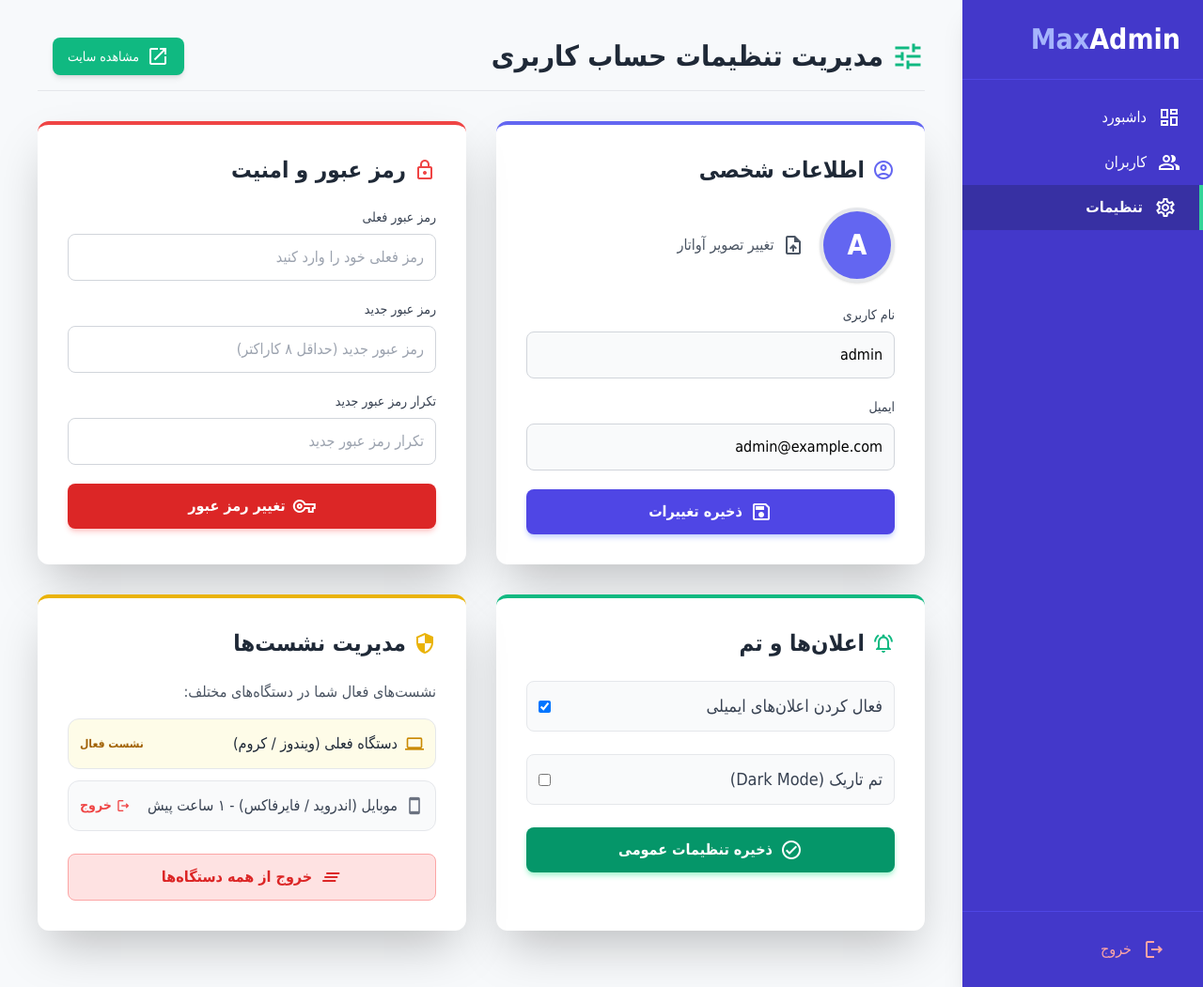
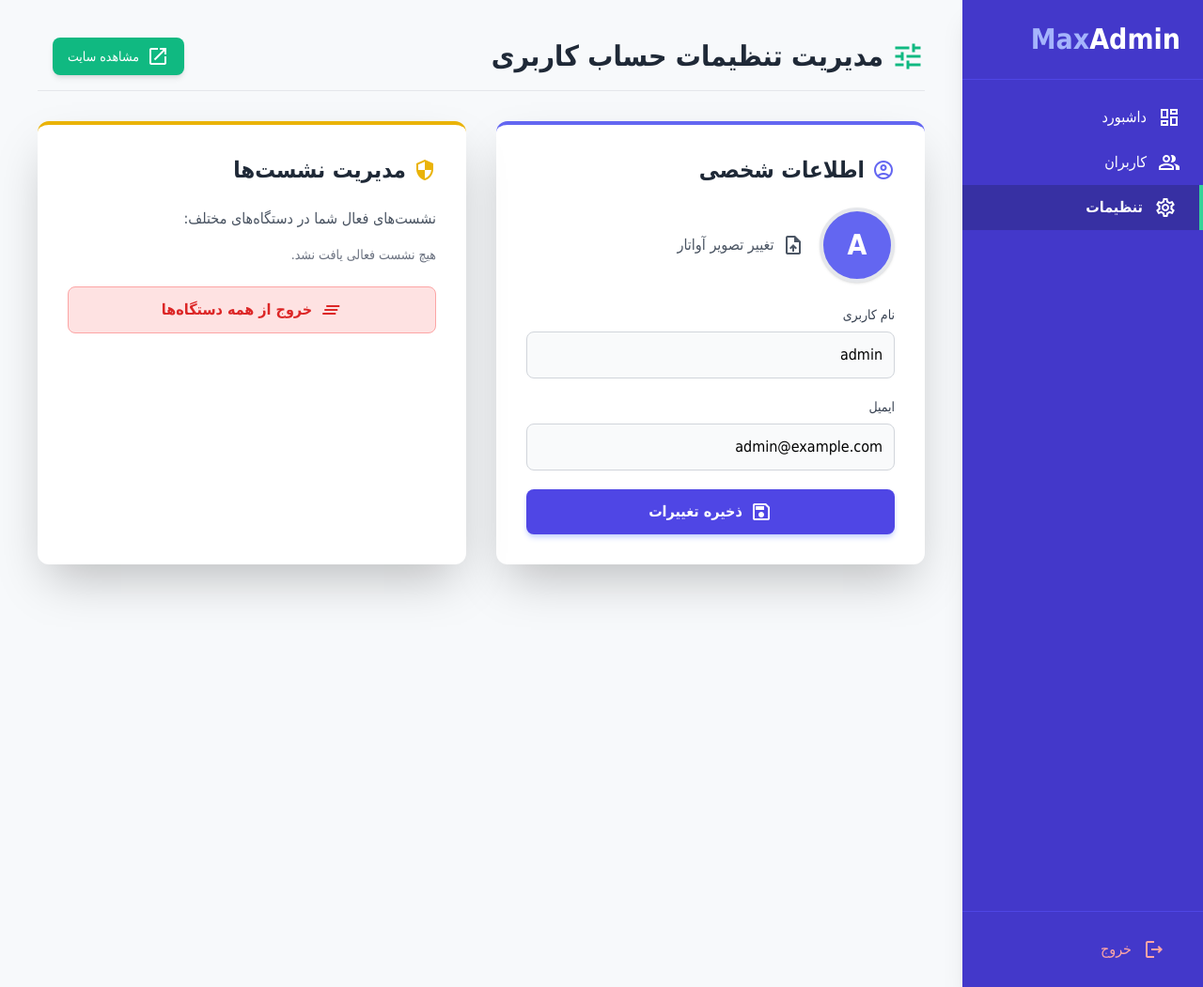
Before and after one commit to amiryousef87/first-project-from-max, a Flask app: page /setting in a window 1280 px wide. Shown: the whole page at 94% size. Run offline with Flask 3, Linux system fonts and the light colour scheme; a user stored in the database is signed in; data that the repository does not hold is empty; some libraries are stand-ins or nearby versions.

Commit message:
نشست های فعال از سمت دیتا و بک میاین از طریق لاگین

```diff
--- a/app.py
+++ b/app.py
@@ -19,7 +19,11 @@ from flask_migrate import Migrate
 from sqlalchemy import text
 from werkzeug.security import generate_password_hash, check_password_hash
 from werkzeug.utils import secure_filename, safe_join
-from models import db, Project, Product, User
+from models import db, Project, Product, User, Session
+from user_agents import parse
+from datetime import datetime, timedelta
+from app import db
+
 
 import numpy as np
 import matplotlib
@@ -110,11 +114,7 @@ def inject_direction():
     return {"current_lang": lang, "dir": "rtl" if lang == "fa" else "ltr"}
 
 
-
-
-
 # Project model for dashboard-managed projects
-
 
 
 @login_manager.user_loader
@@ -149,7 +149,10 @@ def users():
 @app.route("/setting")
 @login_required
 def setting():
-    return render_template("setting.html", user=current_user)
+    clean_expired_sessions(hours=24)
+    sessions = Session.query.filter_by(user_id=current_user.id).order_by(
+        Session.last_active.desc()).all()
+    return render_template("setting.html", user=current_user, sessions=sessions)
 
 
 @app.route("/projects")
@@ -221,7 +224,6 @@ def admin():
         logs = ["No log file found."]
     users = User.query.all()
     return render_template("admin.html", users=users, current_user=current_user, logs=logs)
-
 
 
 @app.route("/dashboard/projects/add", methods=["POST"])
@@ -468,15 +470,15 @@ def login():
         password = request.form.get("password")
         family_name = request.form.get("family_name")
         phone = request.form.get("phone")
+
         user = User.query.filter_by(username=username).first()
         if user and user.check_password(password):
             login_user(user)
-            # if optional family_name/phone provided on login, save them to profile
+
+            # اگر فیلدهای اختیاری وارد شده بود، در پروفایل ذخیره کن
             try:
                 updated = False
-                if family_name and (
-                    not user.family_name or user.family_name != family_name
-                ):
+                if family_name and (not user.family_name or user.family_name != family_name):
                     user.family_name = family_name
                     updated = True
                 if phone and (not user.phone or user.phone != phone):
@@ -486,11 +488,99 @@ def login():
                     db.session.commit()
             except Exception:
                 pass
+
+            # 🟢 شناسایی دقیق مرورگر و سیستم‌عامل
+            user_agent_str = request.headers.get("User-Agent", "Unknown")
+            parsed_ua = parse(user_agent_str)
+
+            os_info = f"{parsed_ua.os.family} {parsed_ua.os.version_string}" or "Unknown OS"
+            browser_info = f"{parsed_ua.browser.family} {parsed_ua.browser.version_string}" or "Unknown Browser"
+            ip_address = request.remote_addr or "Unknown"
+
+            # 🔴 نشست‌های قبلی غیرفعال کن
+            Session.query.filter_by(user_id=user.id, is_current=True).update(
+                {"is_current": False})
+
+            # 🟢 ساخت نشست جدید
+            new_session = Session(
+                user_id=user.id,
+                device=os_info,
+                browser=browser_info,
+                ip_address=ip_address,
+                last_active=datetime.utcnow(),
+                is_current=True
+            )
+            db.session.add(new_session)
+            db.session.commit()
+
+            print(
+                f"✅ Chrome session added successfully: <Session {os_info} - {browser_info}>")
+
             next_page = request.args.get("next")
             return redirect(next_page or url_for("dashboard"))
-        flash(_("Invalid username or password!"), "danger")
+
+        flash("نام کاربری یا رمز عبور اشتباه است!", "danger")
         return redirect(url_for("login"))
+
     return render_template("login.html")
+# خروج از نشست های فعال
+
+
+@app.route("/logout_all_sessions", methods=["POST"])
+@login_required
+def logout_all_sessions():
+    from models import Session  # اطمینان از ایمپورت مدل
+    Session.query.filter_by(user_id=current_user.id).delete()
+    db.session.commit()
+    return redirect(url_for('setting'))
+
+
+def clean_expired_sessions(hours=24):
+    """🧹 حذف نشست‌های منقضی شده (قدیمی‌تر از n ساعت)"""
+    expiry_time = datetime.utcnow() - timedelta(hours=hours)
+    expired_sessions = Session.query.filter(
+        Session.last_active < expiry_time).all()
+
+    if expired_sessions:
+        print(f"🧹 Removing {len(expired_sessions)} expired sessions...")
+        for s in expired_sessions:
+            db.session.delete(s)
+        db.session.commit()
+        print("✅ Expired sessions cleaned successfully.")
+    else:
+        print("ℹ️ No expired sessions found.")
+
+
+# @app.route("/login", methods=["GET", "POST"])
+# def login():
+#     if request.method == "POST":
+#         username = request.form.get("username")
+#         password = request.form.get("password")
+#         family_name = request.form.get("family_name")
+#         phone = request.form.get("phone")
+#         user = User.query.filter_by(username=username).first()
+#         if user and user.check_password(password):
+#             login_user(user)
+#             # if optional family_name/phone provided on login, save them to profile
+#             try:
+#                 updated = False
+#                 if family_name and (
+#                     not user.family_name or user.family_name != family_name
+#                 ):
+#                     user.family_name = family_name
+#                     updated = True
+#                 if phone and (not user.phone or user.phone != phone):
+#                     user.phone = phone
+#                     updated = True
+#                 if updated:
+#                     db.session.commit()
+#             except Exception:
+#                 pass
+#             next_page = request.args.get("next")
+#             return redirect(next_page or url_for("dashboard"))
+#         flash(_("Invalid username or password!"), "danger")
+#         return redirect(url_for("login"))
+#     return render_template("login.html")
 
 
 # داشبورد
--- a/templates/setting.html
+++ b/templates/setting.html
@@ -190,93 +190,6 @@
             </form>
           </div>
 
-          <div
-            class="bg-white shadow-2xl rounded-xl p-8 border-t-4 border-red-500"
-          >
-            <h2 class="text-2xl font-bold mb-6 text-gray-800 flex items-center">
-              <span class="material-icons-outlined ml-2 text-red-500"
-                >lock</span
-              >
-              رمز عبور و امنیت
-            </h2>
-            <form>
-              <div class="mb-5">
-                <label class="block text-sm font-medium text-gray-700 mb-2"
-                  >رمز عبور فعلی</label
-                >
-                <input
-                  type="password"
-                  placeholder="رمز فعلی خود را وارد کنید"
-                  class="w-full border border-gray-300 rounded-lg p-3 focus:outline-none focus:ring-2 focus:ring-red-500 focus:border-red-500 transition duration-150"
-                />
-              </div>
-              <div class="mb-5">
-                <label class="block text-sm font-medium text-gray-700 mb-2"
-                  >رمز عبور جدید</label
-                >
-                <input
-                  type="password"
-                  placeholder="رمز عبور جدید (حداقل ۸ کاراکتر)"
-                  class="w-full border border-gray-300 rounded-lg p-3 focus:outline-none focus:ring-2 focus:ring-red-500 focus:border-red-500 transition duration-150"
-                />
-              </div>
-              <div class="mb-5">
-                <label class="block text-sm font-medium text-gray-700 mb-2"
-                  >تکرار رمز عبور جدید</label
-                >
-                <input
-                  type="password"
-                  placeholder="تکرار رمز عبور جدید"
-                  class="w-full border border-gray-300 rounded-lg p-3 focus:outline-none focus:ring-2 focus:ring-red-500 focus:border-red-500 transition duration-150"
-                />
-              </div>
-              <button
-                type="submit"
-                class="mt-4 w-full bg-red-600 text-white px-4 py-3 rounded-lg hover:bg-red-700 transition-colors font-semibold shadow-md shadow-red-200 flex items-center justify-center"
-              >
-                <span class="material-icons-outlined ml-2">vpn_key</span>
-                تغییر رمز عبور
-              </button>
-            </form>
-          </div>
-
-          <div
-            class="bg-white shadow-2xl rounded-xl p-8 border-t-4 border-emerald-500"
-          >
-            <h2 class="text-2xl font-bold mb-6 text-gray-800 flex items-center">
-              <span class="material-icons-outlined ml-2 text-emerald-500"
-                >notifications_active</span
-              >
-              اعلان‌ها و تم
-            </h2>
-
-            <div class="space-y-6">
-              <div
-                class="flex items-center justify-between p-3 rounded-lg bg-gray-50 border"
-              >
-                <label class="text-lg text-gray-700 font-medium"
-                  >فعال کردن اعلان‌های ایمیلی</label
-                >
-                <input type="checkbox" checked />
-              </div>
-              <div
-                class="flex items-center justify-between p-3 rounded-lg bg-gray-50 border"
-              >
-                <label class="text-lg text-gray-700 font-medium"
-                  >تم تاریک (Dark Mode)</label
-                >
-                <input type="checkbox" />
-              </div>
-            </div>
-
-            <button
-              type="submit"
-              class="mt-6 w-full bg-emerald-600 text-white px-4 py-3 rounded-lg hover:bg-emerald-700 transition-colors font-semibold shadow-md shadow-emerald-200 flex items-center justify-center"
-            >
-              <span class="material-icons-outlined ml-2">check_circle</span>
-              ذخیره تنظیمات عمومی
-            </button>
-          </div>
 
           <div
             class="bg-white shadow-2xl rounded-xl p-8 border-t-4 border-yellow-500"
@@ -287,52 +200,63 @@
               >
               مدیریت نشست‌ها
             </h2>
+
             <p class="text-gray-600 mb-4">
               نشست‌های فعال شما در دستگاه‌های مختلف:
             </p>
+
             <ul class="space-y-3">
+              {% for s in sessions %}
               <li
-                class="flex justify-between items-center p-3 border rounded-xl bg-yellow-50"
+                class="flex justify-between items-center p-3 border rounded-xl {% if s.is_current %}bg-yellow-50{% else %}bg-gray-50{% endif %}"
               >
                 <span class="flex items-center text-gray-800">
                   <span
-                    class="material-icons-outlined text-xl ml-2 text-yellow-600"
-                    >computer</span
+                    class="material-icons-outlined text-xl ml-2 {% if s.is_current %}text-yellow-600{% else %}text-gray-500{% endif %}"
                   >
-                  دستگاه فعلی (ویندوز / کروم)
+                    {{ 'computer' if 'win' in s.device|lower or 'mac' in
+                    s.device|lower else 'smartphone' }}
                   </span>
+                  {{ s.device }} / {{ s.browser }}
+                  <span class="text-xs text-gray-500 mr-2"
+                    >({{ s.last_active.strftime('%Y-%m-%d %H:%M') }})</span
+                  >
+                </span>
+
+                {% if s.is_current %}
                 <span class="text-xs text-yellow-700 font-semibold"
                   >نشست فعال</span
                 >
-              </li>
-              <li
-                class="flex justify-between items-center p-3 border rounded-xl bg-gray-50"
+                {% else %}
+                <form
+                  action="{{ url_for('logout_session', session_id=s.id) }}"
+                  method="POST"
                 >
-                <span class="flex items-center text-gray-700">
-                  <span
-                    class="material-icons-outlined text-xl ml-2 text-gray-500"
-                    >smartphone</span
-                  >
-                  موبایل (اندروید / فایرفاکس) - ۱ ساعت پیش
-                </span>
                   <button
-                  class="text-red-500 hover:text-red-700 transition-colors text-sm font-semibold"
+                    class="text-red-500 hover:text-red-700 transition-colors text-sm font-semibold flex items-center"
                   >
                     <span class="material-icons-outlined text-base align-middle"
                       >logout</span
                     >
                     خروج
                   </button>
+                </form>
+                {% endif %}
               </li>
+              {% else %}
+              <li class="text-gray-500 text-sm">هیچ نشست فعالی یافت نشد.</li>
+              {% endfor %}
             </ul>
 
+            <form action="{{ url_for('logout_all_sessions') }}" method="POST">
               <button
-              type="button"
+                type="submit"
                 class="mt-6 w-full text-red-600 bg-red-100 px-4 py-3 rounded-lg hover:bg-red-200 transition-colors font-semibold flex items-center justify-center border border-red-300"
               >
                 <span class="material-icons-outlined ml-2">clear_all</span>
                 خروج از همه دستگاه‌ها
               </button>
+            </form>
           </div>
         </div>
       </main>
```
Also changed, not shown: models.py (+17 -0 lines). Lines whose indentation alone changed are shown as unchanged.
